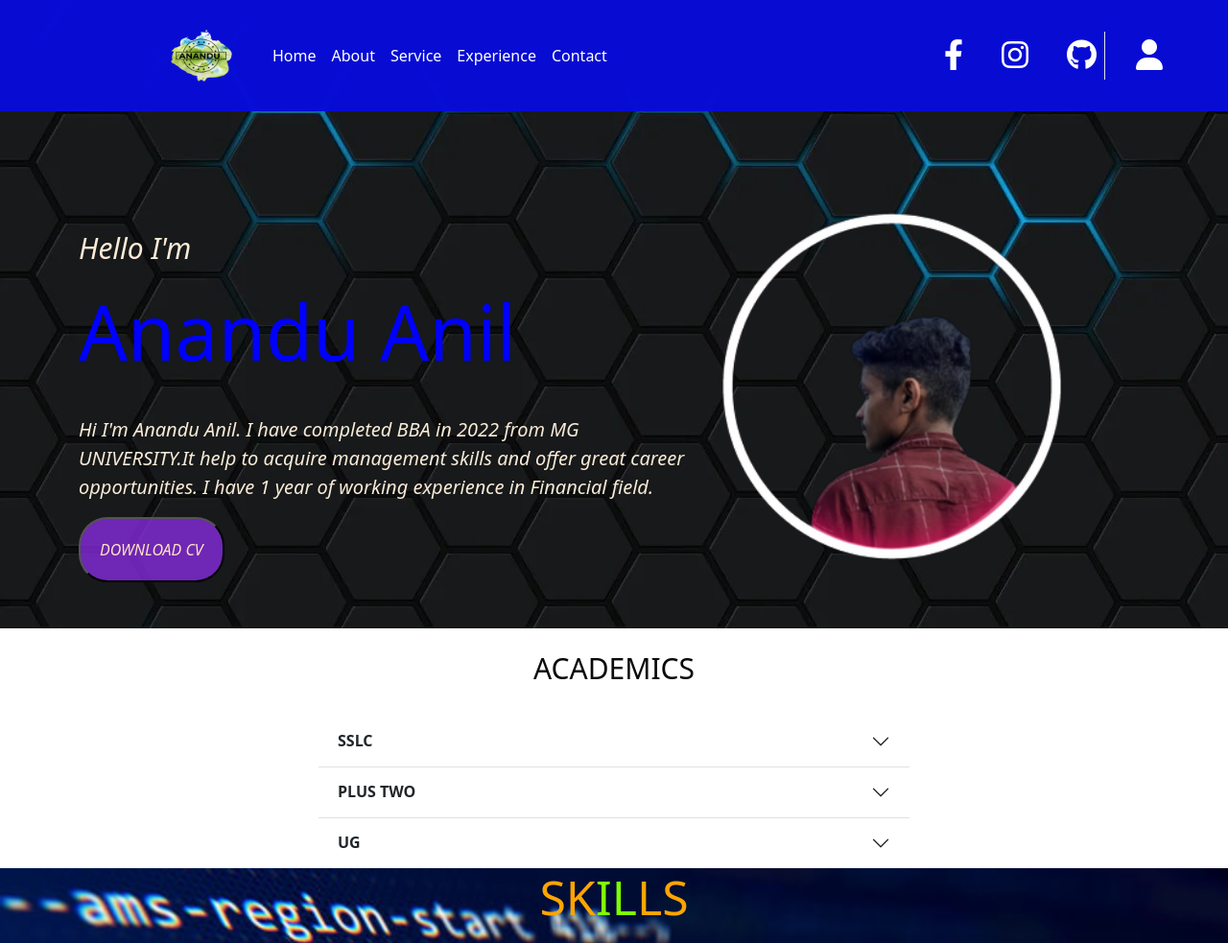
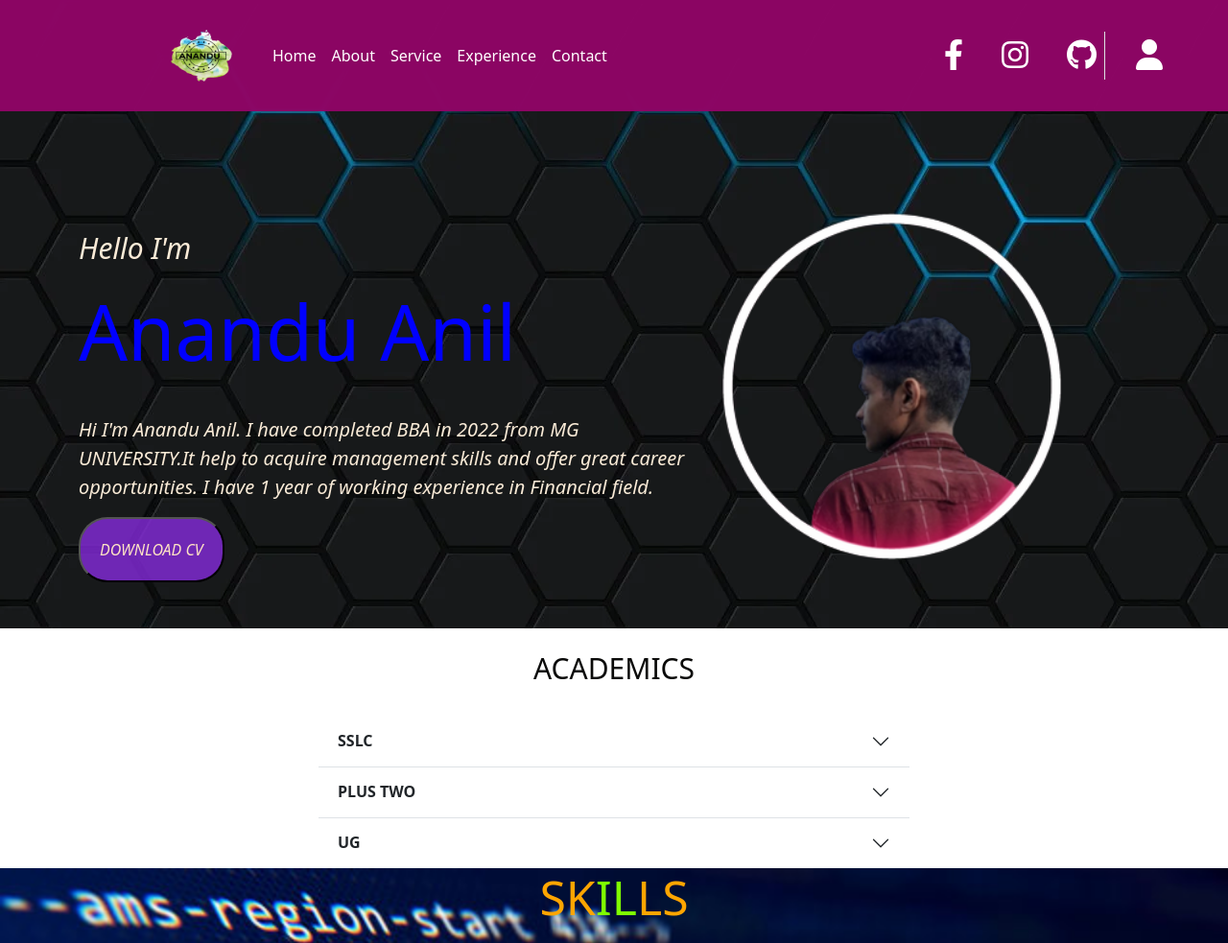
Before and after one commit to ANANDUANIL2255/porrtfolio, a plain HTML site: page index.html in a window 1280 px wide. Shown: the top 983 px of the page at 96% size. Drawn offline with nearby package versions, Linux system fonts and the light colour scheme.

Commit message:
coloredited

```diff
--- a/port.css
+++ b/port.css
@@ -8,7 +8,7 @@
 }
 
 .b1{
-    background-color: rgba(9, 13, 216, 0.981);
+    background-color: rgba(142, 6, 101, 0.981);
 }
 /* #n1{
     background-repeat:no-repeat;
```
